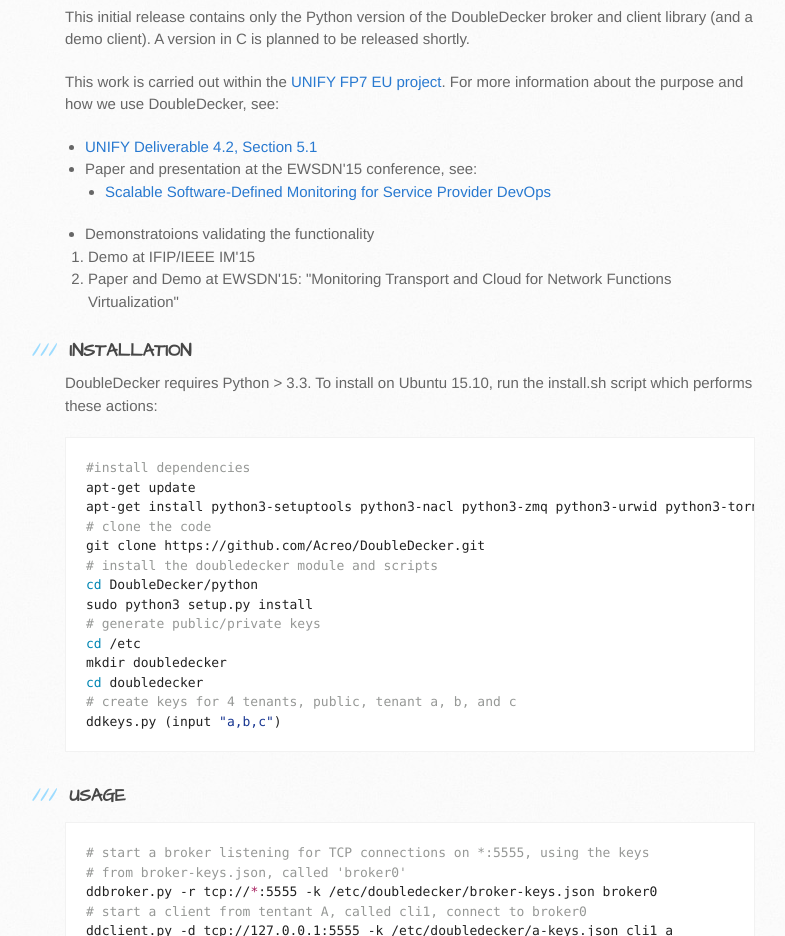
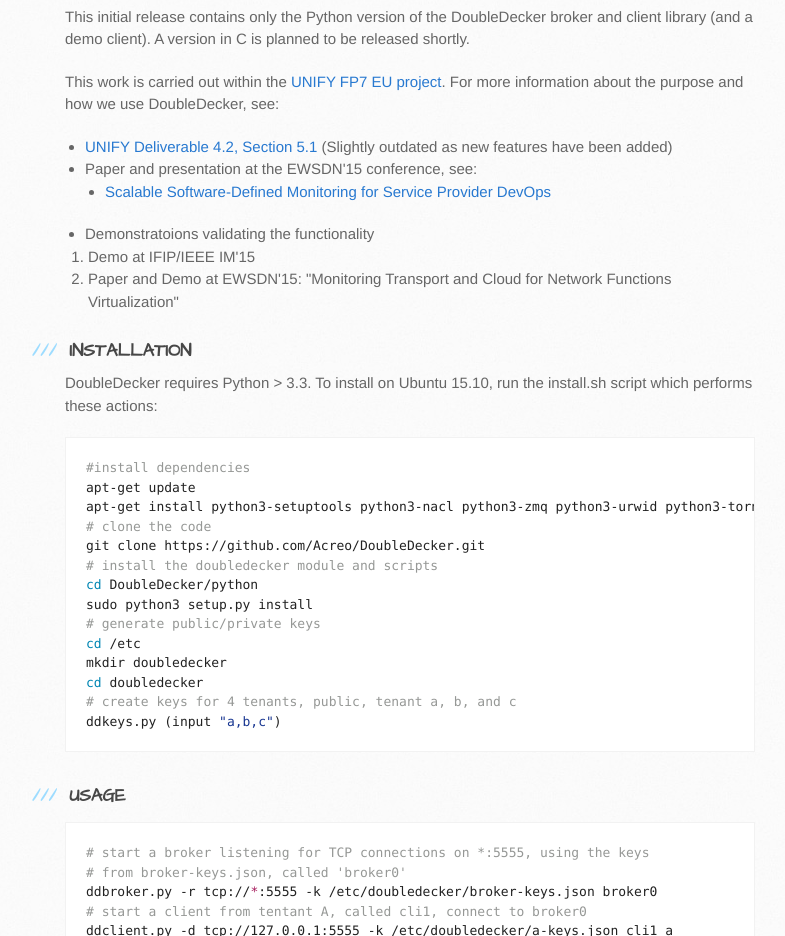
Before and after one commit to Acreo/DoubleDecker, a plain HTML site: page index.html in a window 1280 px wide. Shown: the part 1340-2276 px from the top of the page, without its empty margins (105-890 px from the left). Drawn offline with Linux system fonts and the light colour scheme.

```diff
--- a/index.html
+++ b/index.html
@@ -51,7 +51,8 @@ have the destination client beneath themselves.</p>
 <p>This work is carried out within the <a href="http://www.fp7-unify.eu/">UNIFY FP7 EU project</a>. For more information about the purpose and how we use DoubleDecker, see:</p>
 
 <ul>
-<li><a href="http://fp7-unify.eu/files/fp7-unify-eu-docs/UNIFY-WP4-D4.2%20Proposal%20for%20SP-DevOps%20network%20capabilities%20and%20tools.pdf">UNIFY Deliverable 4.2, Section 5.1</a></li>
+<li>
+<a href="http://fp7-unify.eu/files/fp7-unify-eu-docs/UNIFY-WP4-D4.2%20Proposal%20for%20SP-DevOps%20network%20capabilities%20and%20tools.pdf">UNIFY Deliverable 4.2, Section 5.1</a> (Slightly outdated as new features have been added)</li>
 <li>Paper and presentation at the EWSDN'15 conference, see:
 
 <ul>
```
Also changed, not shown: params.json (+1 -1 lines).
